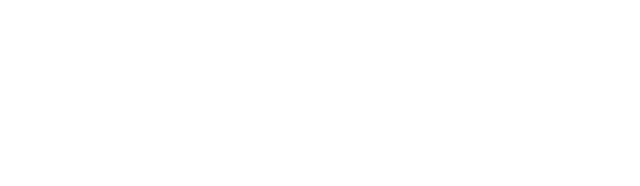
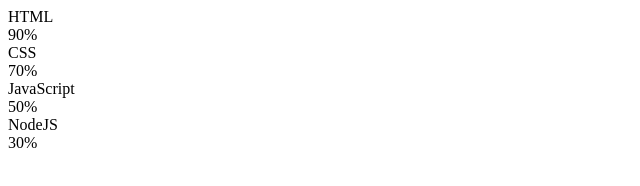
Before and after one commit to Douzandeh/Skills__Bar, a plain HTML site: page index.html in a window 1280 px wide. Shown: the whole page, without its empty margins (0-640 px from the left). Drawn offline with Linux system fonts and the light colour scheme.

Commit message:
Structure HTML Project Skills Bar

```diff
--- a/index.html
+++ b/index.html
@@ -1,12 +1,45 @@
 <!DOCTYPE html>
 <html lang="en">
-<head>
-    <meta charset="UTF-8">
-    <meta name="viewport" content="width=device-width, initial-scale=1.0">
-    <link rel="stylesheet" href="./style.css">
+  <head>
+    <meta charset="UTF-8" />
+    <meta name="viewport" content="width=device-width, initial-scale=1.0" />
+    <link rel="stylesheet" href="./style.css" />
     <title>Skills bar</title>
-</head>
-<body>
-
-</body>
+  </head>
+  <body>
+    <div class="container">
+        <div class="skill__box">
+            <span class="skill__title">HTML</span>
+            <div class="skill__bar">
+                <div class="skill__per html">
+                    <span class="tooltip">90%</span>
+                </div>
+            </div>
+        </div>
+        <div class="skill__box">
+            <span class="skill__title">CSS</span>
+            <div class="skill__bar">
+                <div class="skill__per css">
+                    <span class="tooltip">70%</span>
+                </div>
+            </div>
+        </div>
+        <div class="skill__box">
+            <span class="skill__title">JavaScript</span>
+            <div class="skill__bar">
+                <div class="skill__per JavaScript">
+                    <span class="tooltip">50%</span>
+                </div>
+            </div>
+        </div>
+        <div class="skill__box">
+            <span class="skill__title">NodeJS</span>
+            <div class="skill__bar">
+                <div class="skill__per NodeJS">
+                    <span class="tooltip">30%</span>
+                </div>
+            </div>
+        </div>
+    </div>
+  </body>
 </html>
```
